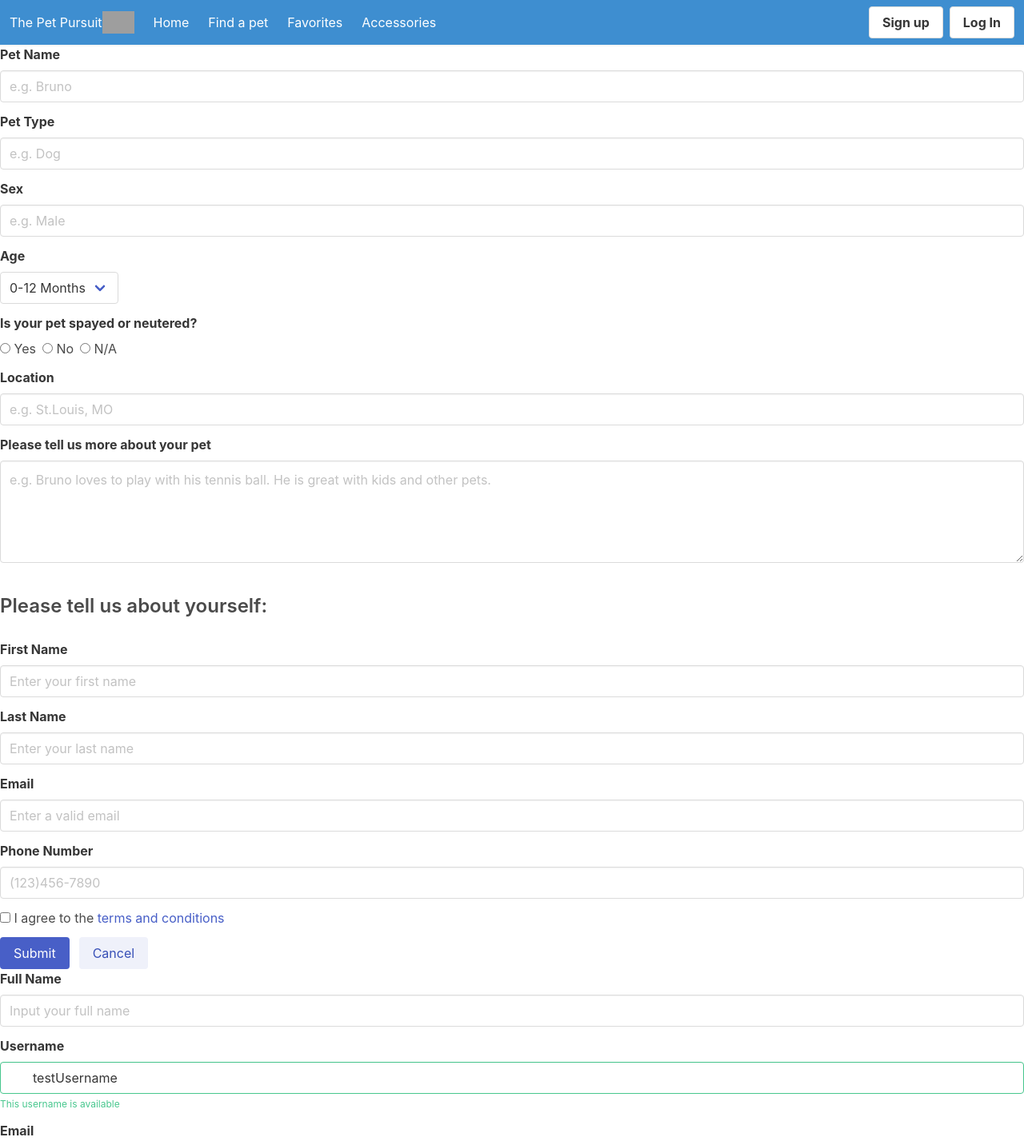
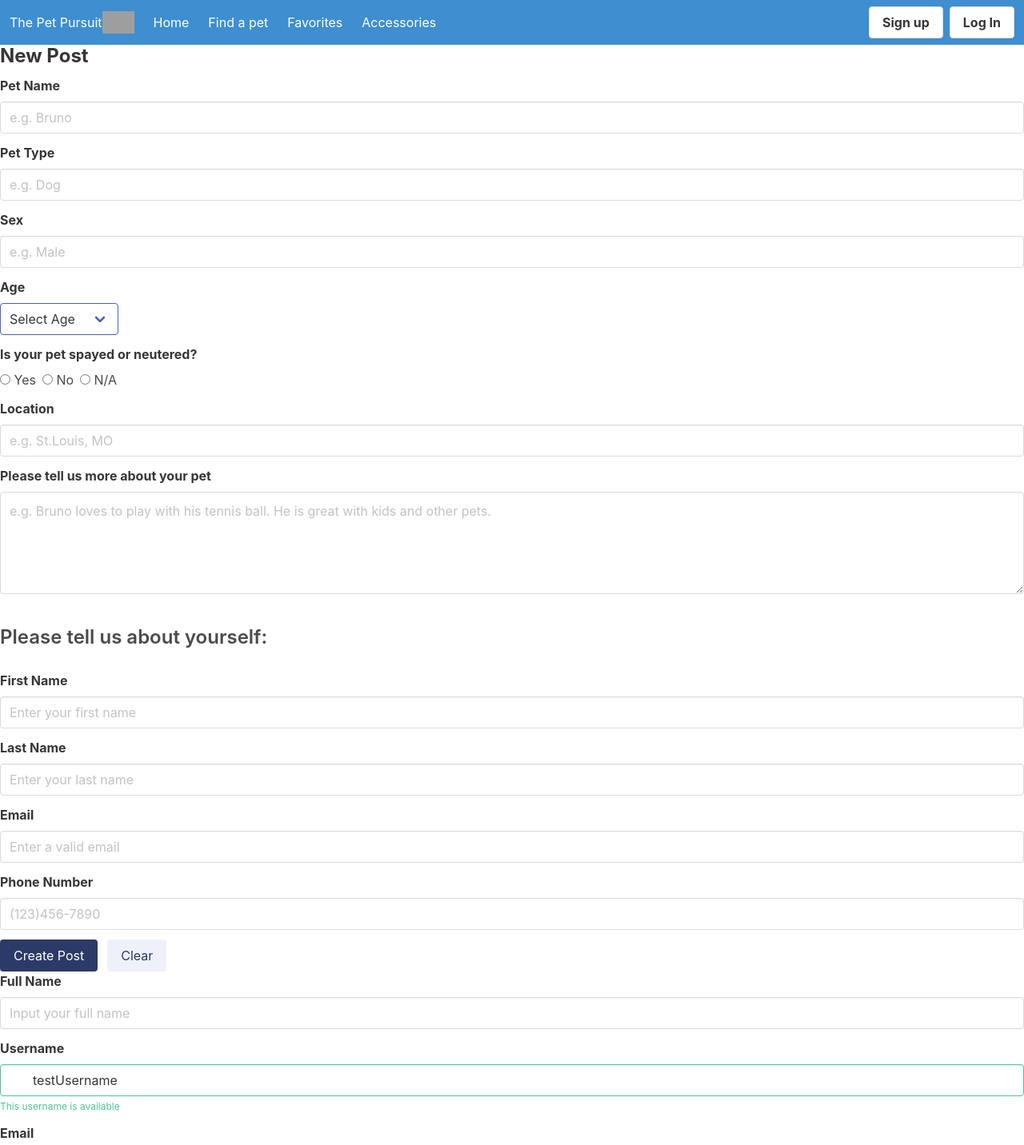
Before and after one commit to p134c0d3/the-pet-pursuit, an Angular app: page / in a window 1280 px wide. Shown: the top 1432 px of the page at 80% size. Built offline with nearby package versions, Linux system fonts and the light colour scheme; grey boxes are pictures that could not be loaded.

Commit message:
added new-post model added some css styling

```diff
--- a/src/app/new-post/new-post.component.html
+++ b/src/app/new-post/new-post.component.html
@@ -1,42 +1,52 @@
-<form (ngSubmit)="newPost(f)" #f="ngForm">
+<form #newPostForm="ngForm" (ngSubmit)="onSubmit(newPostForm)">
+  <div class="field title">
+    <label class="label has-text-weight-bold is-size-4" for="title">New Post</label>
+  </div>
 <div class="field">
-  <label class="label">Pet Name</label>
+  <label class="label" for="petName">Pet Name</label>
   <div class="control">
     <input
     class="input"
     type="text"
+    id="petName"
+    name="petName"
     required
     placeholder="e.g. Bruno">
   </div>
 </div>
 
 <div class="field">
-  <label class="label">Pet Type</label>
+  <label class="label" for="petType">Pet Type</label>
   <div class="control">
     <input
     class="input"
     type="text"
+    id="petType"
+    name="petType"
     required
     placeholder="e.g. Dog">
   </div>
 </div>
 
 <div class="field">
-  <label class="label">Sex</label>
+  <label class="label" for="sex">Sex</label>
   <div class="control">
     <input
     class="input"
     type="text"
+    id="sex"
+    name="sex"
     required
     placeholder="e.g. Male">
   </div>
 </div>
 
 <div class="field">
-  <label class="label">Age</label>
+  <label class="label" for="age">Age</label>
   <div class="control">
-    <div class="select">
-      <select>
+    <div class="select is-link">
+      <select name="age" id="age">
+        <option disabled selected value>Select Age</option>
         <option>0-12 Months</option>
         <option>1-3 Years</option>
         <option>3-6 Years</option>
@@ -49,7 +59,7 @@
 
 <div class="field">
   <div class="control">
-    <label class="label">Is your pet spayed or neutered?</label>
+    <label class="label" for="spayedNeutered">Is your pet spayed or neutered?</label>
     <label class="radio">
       <input
       type="radio"
@@ -72,21 +82,25 @@
 </div>
 
 <div class="field">
-  <label class="label">Location</label>
+  <label class="label" for="location">Location</label>
   <div class="control">
     <input
     class="input"
     type="text"
+    id="location"
+    name="location"
     required
     placeholder="e.g. St.Louis, MO">
   </div>
 </div>
 
 <div class="field">
-  <label class="label">Please tell us more about your pet</label>
+  <label class="label" for="petDescription">Please tell us more about your pet</label>
   <div class="control">
     <textarea
     class="textarea"
+    id="petDescription"
+    name="petDescription"
     placeholder="e.g. Bruno loves to play with his tennis ball. He is great with kids and other pets."></textarea>
   </div>
 </div>
@@ -94,21 +108,25 @@
 <h2 class="is-size-4 has-text-weight-semibold">Please tell us about yourself:</h2>
 <br>
 <div class="field">
-  <label class="label">First Name</label>
+  <label class="label" for="firstName">First Name</label>
   <div class="control">
     <input
     class="input"
     type="text"
+    id="firstName"
+    name="firstName"
     required
     placeholder="Enter your first name">
   </div>
 </div>
 <div class="field">
-  <label class="label">Last Name</label>
+  <label class="label" for="lastName">Last Name</label>
   <div class="control">
     <input
     class="input"
     type="text"
+    id="lastName"
+    name="lastName"
     required
     placeholder="Enter your last name">
   </div>
@@ -119,6 +137,8 @@
     <input
     class="input"
     type="email"
+    id="email"
+    name="email"
     required
     placeholder="Enter a valid email">
   </div>
@@ -129,25 +149,35 @@
     <input
     class="input"
     type="text"
+    id="phoneNumber"
+    name="phoneNumber"
     placeholder="(123)456-7890">
   </div>
 </div>
 
-<div class="field">
+<!-- <div class="field">
   <div class="control">
     <label class="checkbox">
       <input type="checkbox">
       I agree to the <a href="#">terms and conditions</a>
     </label>
   </div>
-</div>
+</div> -->
 
 <div class="field is-grouped">
   <div class="control">
-    <button class="button is-link">Submit</button>
+    <button
+    type="submit"
+    class="button is-link"
+    id="submit"
+    [disabled]="!newPostForm.valid">Create Post</button>
   </div>
-  <div class="control">
-    <button class="button is-link is-light">Cancel</button>
+  <div class ="control">
+    <button
+    type ="reset"
+    class ="button is-link is-light"
+    id="clear"
+    >Clear</button>
   </div>
 </div>
 </form>
--- a/src/app/new-post/new-post.component.scss
+++ b/src/app/new-post/new-post.component.scss
@@ -0,0 +1,11 @@
+#submit {
+  background-color: #2b3a67;
+}
+
+#submit:hover {
+  background-color: #1f3061;
+}
+
+#clear {
+  color: #2b3a67;
+}
--- a/src/app/new-post/new-post.component.ts
+++ b/src/app/new-post/new-post.component.ts
@@ -1,5 +1,7 @@
 import { Component, OnInit } from '@angular/core';
 import { NgForm } from '@angular/forms';
+
+import { newPost } from './new-post.model';
 
 @Component({
   selector: 'app-new-post',
@@ -8,19 +10,31 @@ import { NgForm } from '@angular/forms';
 })
 export class NewPostComponent implements OnInit {
 
-  ngOnInit(): void {}
 
-  newPost(form: NgForm) {
+  newPostForm: newPost = {
+    petName: "",
+    petType: "",
+    sex: "",
+    age: "",
+    spayedNeutered: "",
+    location: "",
+    petDescription: "",
+    firstName: "",
+    lastName: "",
+    email: "",
+    phoneNumber: ""
+  };
 
-    const petName = form.value.petName;
-    const petType = form.value.petType;
-    const sex = form.value.sex;
-    const location = form.value.location;
-    const description = form.value.description;
-    const firstName = form.value.firstName;
-    const lastName = form.value.lastName;
-    const email = form.value.email;
-    const phone = form.value.phone;
+  ngOnInit(): void {
 
   }
+
+  onSubmit(formObj: NgForm) {
+
+    const { petName, petType, sex, age, spayedNeutered,  location, petDescription, firstName, lastName, email, phoneNumber } = formObj.value;
+
+    this.newPostForm = new newPost( petName, petType, sex, age, spayedNeutered, location, petDescription, firstName, lastName, email, phoneNumber );
+
+  };
+
 }
--- /dev/null
+++ b/src/app/new-post/new-post.model.ts
@@ -0,0 +1,15 @@
+export class newPost {
+  constructor(
+    public petName: string,
+    public petType: string,
+    public sex: string,
+    public age: string,
+    public spayedNeutered: string,
+    public location: string,
+    public petDescription: string,
+    public firstName: string,
+    public lastName: string,
+    public email: string,
+    public phoneNumber: string
+  ) {}
+}
```
